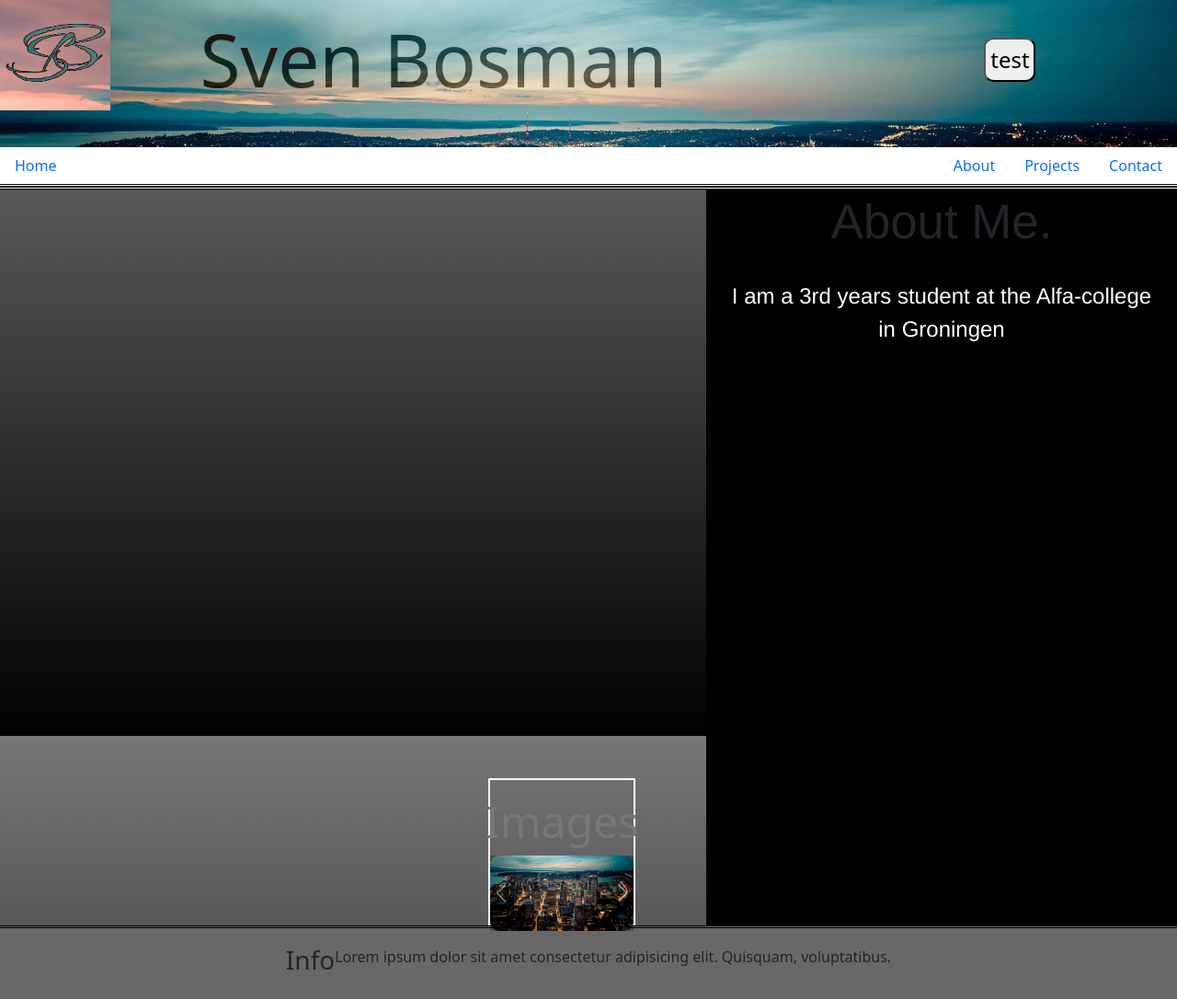
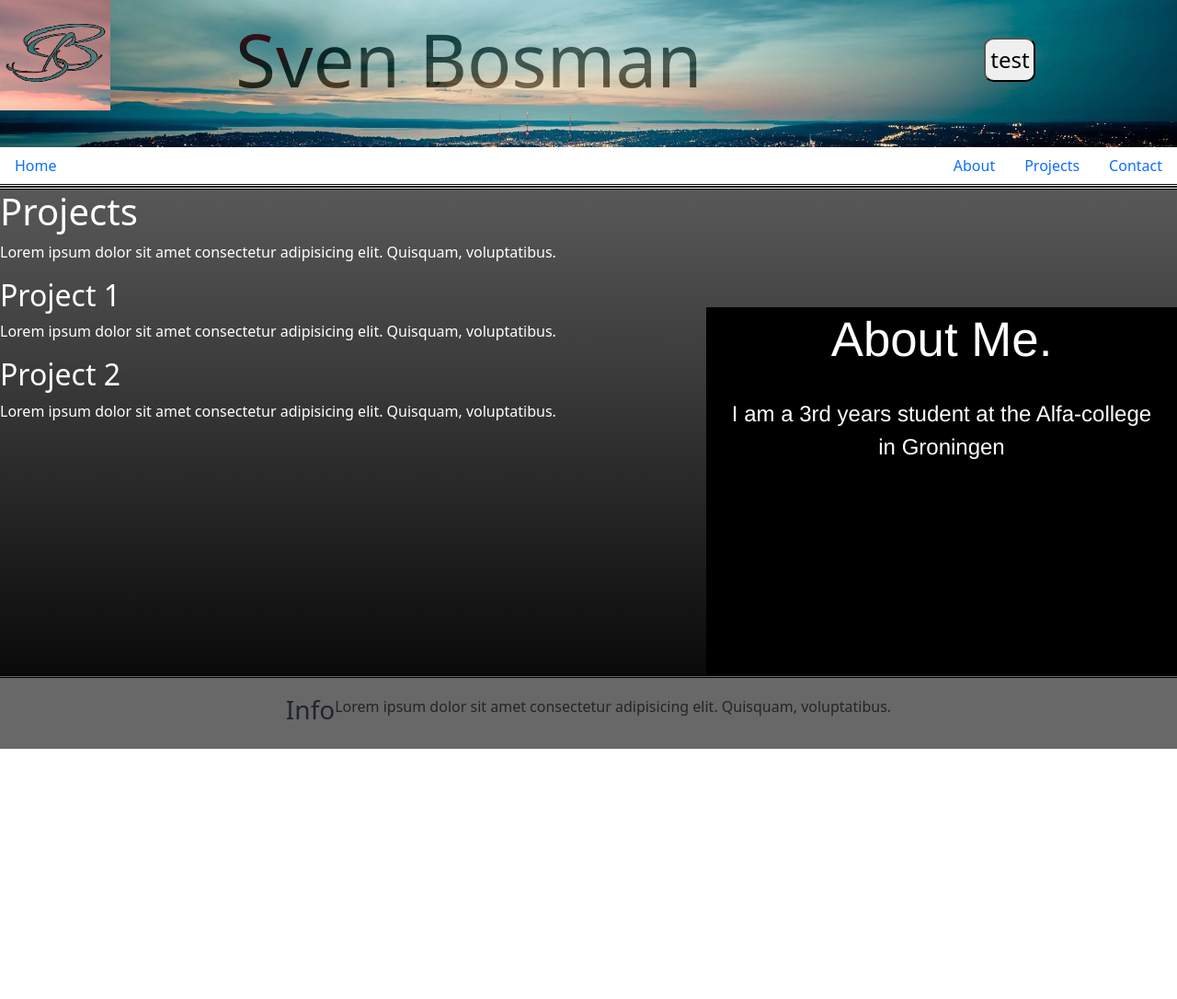
Before and after one commit to Sven-Bosman/Portfolio, a plain HTML site: page index.html in a window 1280 px wide. Shown: the whole page at 92% size. After the commit the page ends 814 px from the top, so only its background shows below. Drawn offline with nearby package versions, Linux system fonts and the light colour scheme.

Commit message:
layout & clean-up
better layout + footer fix

```diff
--- a/css/main.css
+++ b/css/main.css
@@ -20,6 +20,7 @@
 
     main h1{
         font-size: 11rem;
+        margin-left: 16vw;
 
     }
     main .i{
@@ -70,7 +71,7 @@
     }
     main h1{
         font-size: 8rem;
-        margin-left: 12vw;
+        margin-left: 16vw;
     }
     main .i{
         font-size: 6rem;
@@ -186,8 +187,7 @@
 
     main h1{
         font-size: 5rem;
-        padding-right: 4%;
-        margin-left: var(--main-h1-margin-left);
+        margin-left: 20vw;;
     }
     main .i{
         font-size: 6rem;
@@ -327,6 +327,9 @@
 body{
     font-family: Cambria, Cochin, Georgia, Times, 'Times New Roman', serif;
     background: linear-gradient(to bottom, var(--third-color), #000000) no-repeat fixed;
+    display: flex;
+    flex-direction: column;
+    min-height: 100vh;
 }
 
 header{
@@ -336,7 +339,6 @@ header{
     border-bottom: double 3px #000000;
 }
 main{
-
     width: 100%;
     background-image: url(../img/city1.jpg) ;
     background-size: cover;
@@ -387,39 +389,16 @@ main img{
 
 .content{
     display: flex;
-    justify-content: flex-start;
+    flex-wrap: nowrap;
+    align-content: center;
+    align-items: flex-start;
+    justify-content: space-between;
     flex-direction: row-reverse;
-    height: 100%;
+    height: fit-content;
     width: 100%;
-}
-.img_h{
-    display: flex;
-    border: #ffffff 2px solid;
-    align-self: flex-end;
-    flex-direction: column;
-    align-items: center;
+    color: var(--second-color);
 }
 
-.img_h h2{
-    color: var(--third-color);
-    text-align: center;
-    padding-top: 1rem;
-    justify-self: center;
-}
-
-#carousel{
-    display: flex;
-    justify-content: center;
-
-    height: fit-content;
-
-}
-.carousel-item{
-    display: flex;
-    justify-content: center;
-    height: fit-content;
-
-}
 
 .carousel-item img{
     object-fit: cover;
@@ -439,8 +418,9 @@ footer{
     display: flex;
     justify-content: center;
     align-items: center;
+    align-self: flex-end;
     height: 10vh;
-    width: 100%;
+    width: 100vw;
     background-color: var(--foot-color);
     border-top: double 3px #000000;
 }
@@ -454,7 +434,8 @@ footer h2{
 .about{
     display: flex;
     align-items: center;
-    height: 100vh;
+    height: 50vh;
+    margin-top: 10%;
     max-width: 40%;
     flex-direction: column;
     background-color: var(--main-color);
@@ -467,6 +448,7 @@ footer h2{
     font-size: 3.3rem;
     padding-left: 7%;
     padding-right: 7%;
+    color: var(--second-color);
 
 }
 
--- a/index.html
+++ b/index.html
@@ -58,37 +58,26 @@
             <h1>About Me.</h1>
             <p>I am a 3rd years student at the Alfa-college in Groningen</p>
         </div>
-        <div class="img_h" id="img_h">
-            <h2>Images</h2>
-            <div id="carouselExampleInterval" class="carousel slide" data-bs-ride="carousel">
-                <div class="carousel-inner">
-                  <div class="carousel-item active" data-bs-interval="1000">
-                    <img src="img/city1.jpg" class="d-block w-100" alt="...">
-                  </div>
-                  <div class="carousel-item" data-bs-interval="1000">
-                    <img src="img/mountain.jpg" class="d-block w-100" alt="...">
-                  </div>
-                  <div class="carousel-item">
-                    <img src="img/ea.jpg" class="d-block w-100" alt="...">
-                  </div>
-                </div>
-                <button class="carousel-control-prev" type="button" data-bs-target="#carouselExampleInterval" data-bs-slide="prev">
-                  <span class="carousel-control-prev-icon" aria-hidden="true"></span>
-                  <span class="visually-hidden">Previous</span>
-                </button>
-                <button class="carousel-control-next" type="button" data-bs-target="#carouselExampleInterval" data-bs-slide="next">
-                  <span class="carousel-control-next-icon" aria-hidden="true"></span>
-                  <span class="visually-hidden">Next</span>
-                </button>
+        <div class="projects" id="projects">
+            <h1>Projects</h1>
+            <p>Lorem ipsum dolor sit amet consectetur adipisicing elit. Quisquam, voluptatibus.</p>
+            <div class="project">
+                <h2>Project 1</h2>
+                <p>Lorem ipsum dolor sit amet consectetur adipisicing elit. Quisquam, voluptatibus.</p>
             </div>
-        </div>
+            <div class="project">
+                <h2>Project 2</h2>
+                <p>Lorem ipsum dolor sit amet consectetur adipisicing elit. Quisquam, voluptatibus.</p>
+            </div>
 
+          </div>
     </div>
     <footer>
       <h3>Info</h3>
       <p>Lorem ipsum dolor sit amet consectetur adipisicing elit. Quisquam, voluptatibus.</p>
 
-    </footer>
+
+  </footer>
 </body>
 <script src="js/main.js"></script>
 </html>
--- a/js/main.js
+++ b/js/main.js
@@ -5,7 +5,7 @@ let list = document.getElementById("list");
 
 btn.addEventListener("click",  dropdown);
 
-setInterval(check, 1000);
+setInterval(check, 500);
 
 
 
```
